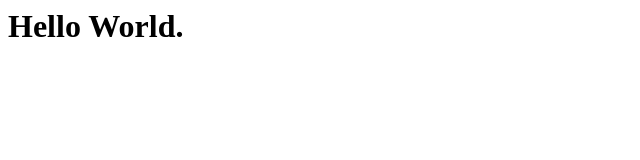
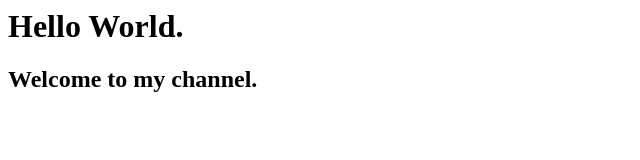
Before and after one commit to ReaksaRom/learning-git, a plain HTML site: page index.html in a window 1280 px wide. Shown: the whole page, without its empty margins (0-640 px from the left). Drawn offline with Linux system fonts and the light colour scheme.

Commit message:
already add

```diff
--- a/index.html
+++ b/index.html
@@ -1,5 +1,8 @@
 <html>
+<head>
+</head>
 	<body>
 		<h1>Hello World.</h1>
+		<h2>Welcome to my channel.</h2>
 	</body>
 </html>
```
